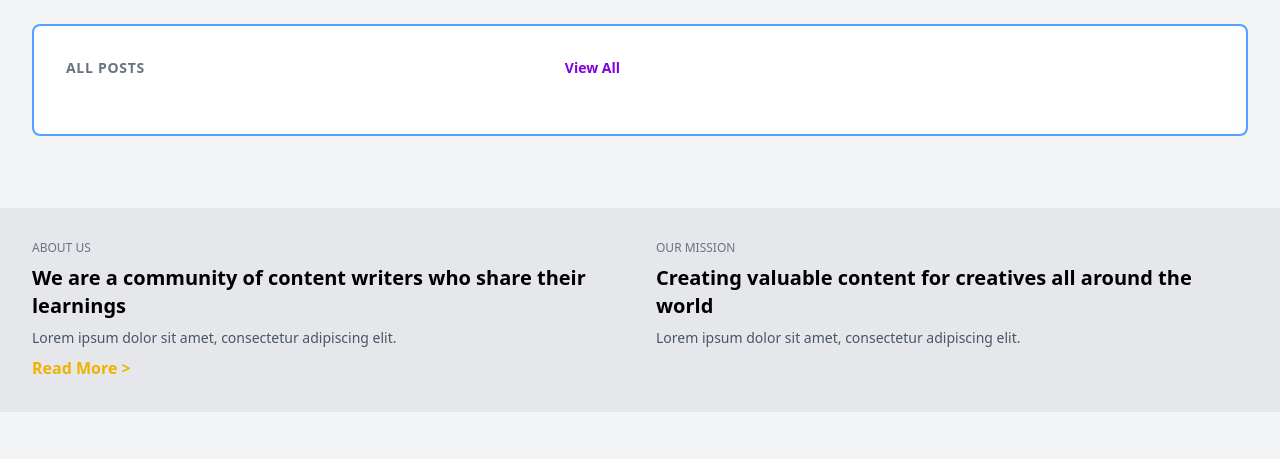
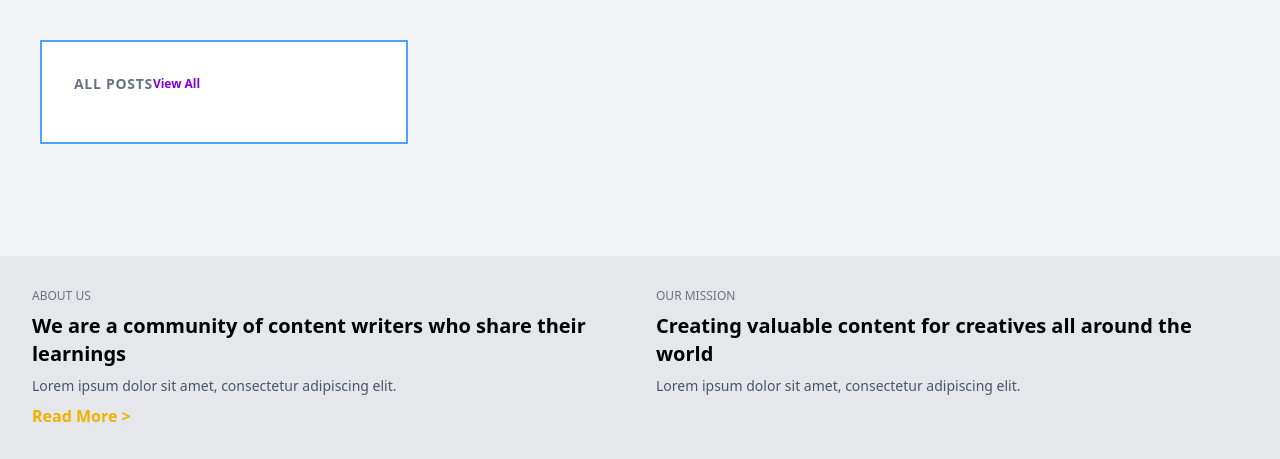
Before and after one commit to Navi7-design/-LogicRoom, a Django app: page / in a window 1280 px wide. Shown: the part 624-1083 px from the top of the page. Run offline with Django 5.2, Linux system fonts and the light colour scheme; data that the repository does not hold is empty; parts of the project's set-up code (start-up, migrations or seed data) failed here and were passed over.

```diff
--- a/templates/index.html
+++ b/templates/index.html
@@ -50,110 +50,85 @@
 
 </section>
 
-<div class="max-w-7xl mx-auto px-4 sm:px-6 lg:px-8">
-
-    <div class="py-6">
+<div class="max-w-8xl mx-auto p-6  ">
+    <div class="flex flex-row overflow-x-auto p-4 space-x-4 ">
+        <!-- Блок 1 -->
 
         <div
-            class="grid grid-cols-1 lg:grid-cols-2 gap-6 lg:gap-10 border-2 border-blue-400 bg-white rounded-lg p-4 sm:p-6 lg:p-8">
+            class="flex-shrink-0 min-w-[300px] grid md:grid-cols-2 gap-12 border-2 border-blue-400 p-8 bg-white mb-6">
+            {% for post in posts %}
+            <div id="post-{{post.id}}"
+                class="{% if not forloop.first %} md:hidden {% endif %} ">
+                <p
+                    class="text-sm text-gray-500 mb-4 uppercase font-bold tracking-wider">Featured
+                    Post</p>
 
-            <!-- Featured Post -->
-            {% for post in posts %}
-            <div
-                id="post-{{ post.id }}"
-                class="{% if not forloop.first %}hidden lg:block{% endif %}">
-
-                <p class="text-xs sm:text-sm text-gray-500 uppercase font-bold tracking-wider mb-4">
-                    Featured Post
+                {% if post.image %}
+                <img src="{{ post.image.url }}"
+                    class="w-full h-64 object-cover rounded-sm shadow-sm"
+                    alt="{{ post.title }}">
+                {% endif %}
+                <p
+                    class="text-sm text-gray-500 mb-4 uppercase font-bold tracking-wider">Category:
+                    {{ post.category }}
                 </p>
 
-                {% if post.image %}
-                <img
-                    src="{{ post.image.url }}"
-                    alt="{{ post.title }}"
-                    class="w-full h-56 sm:h-72 lg:h-80 object-cover rounded-md shadow">
-                {% endif %}
-
-                <p class="mt-4 text-xs sm:text-sm text-gray-500 uppercase font-bold tracking-wider">
-                    Category: {{ post.category }}
+                <p class="text-xs text-gray-400 mt-4">
+                    By <span
+                        class="text-purple-700 font-bold">{{post.author.username}}</span>
+                    | {{post.created_at|date:"M d, Y"}}
                 </p>
 
-                <p class="mt-3 text-xs text-gray-400">
-                    By
-                    <span class="text-purple-700 font-bold">
-                        {{ post.author.username }}
-                    </span>
-                    |
-                    {{ post.created_at|date:"M d, Y" }}
-                </p>
-
-                <h2 class="mt-3 text-2xl lg:text-3xl font-bold text-gray-900 leading-tight">
+                <h2
+                    class="text-2xl font-bold mt-3 text-gray-900 leading-tight">
                     {{ post.title }}
                 </h2>
 
-                <p class="mt-4 text-gray-600 text-sm sm:text-base leading-relaxed">
-                    {{ post.short_description|truncatechars:160 }}
+                <p
+                    class="text-gray-600 text-sm mt-3 leading-relaxed">
+                    {{ post.short_description|truncatechars:160}}
                 </p>
 
-                <a
-                    href="{% url 'post_detail' post.id %}"
-                    class="inline-block mt-6 bg-yellow-400 hover:bg-yellow-500 transition duration-200 px-6 py-3 rounded font-bold uppercase text-sm">
+                <a href="{% url 'post_detail' post.id %}"
+                    class="inline-block mt-3 bg-yellow-400 hover:bg-yellow-500 transition px-8 py-3 text-sm font-bold text-black uppercase">
                     Read More >
                 </a>
-
             </div>
             {% endfor %}
 
-            <!-- All Posts -->
-            <div class="hidden lg:block">
-
-                <div class="flex items-center justify-between mb-6">
-
-                    <p class="text-sm text-gray-500 uppercase font-bold tracking-wider">
-                        All Posts
-                    </p>
-
-                    <a
-                        href="{% url 'posts' %}"
-                        class="text-purple-700 text-sm font-bold hover:underline">
-                        View All
-                    </a>
-
+            <div class="hidden md:block">
+                <div class="flex justify-between items-center mb-4">
+                    <p
+                        class="text-sm text-gray-500 uppercase font-bold tracking-wider">All
+                        Posts</p>
+                    <a href="{% url 'posts' %}"
+                        class="text-purple-700 text-xs font-bold hover:underline">View
+                        All</a>
                 </div>
 
                 <div class="space-y-4">
-
                     {% for post in posts|slice:"0:3" %}
-
                     <div
-                        data-id="{{ post.id }}"
-                        class="posts-preview cursor-pointer rounded-lg p-5 transition duration-200 hover:bg-gray-100 {% if forloop.first %}bg-[#FBF6EA]{% endif %}">
-
+                        data-id="{{post.id}}"
+                        class="posts-preview p-5 transition-all{% if forloop.first %} bg-[#FBF6EA] {% endif %}">
                         <p class="text-xs text-gray-400 mb-2">
-                            By
-                            <span class="text-purple-700 font-semibold">
-                                {{ post.author.username }}
-                            </span>
+                            By <span
+                                class="text-purple-700 font-semibold">{{post.author.username}}</span>
                             |
-                            {{ post.created_at|date:"M d, Y" }}
+                            {{post.created_at|date:"M d, Y" }}
                         </p>
-
-                        <p class="font-bold text-gray-800 leading-snug">
+                        <p
+                            class="font-bold text-gray-800 text-md leading-snug">
                             {{ post.title }}
                         </p>
-
                     </div>
-
                     {% endfor %}
-
                 </div>
-
             </div>
 
         </div>
 
     </div>
-
 </div>
 
 <div class="grid md:grid-cols-2 mt-12 bg-gray-200 p-8 gap-8">
```
